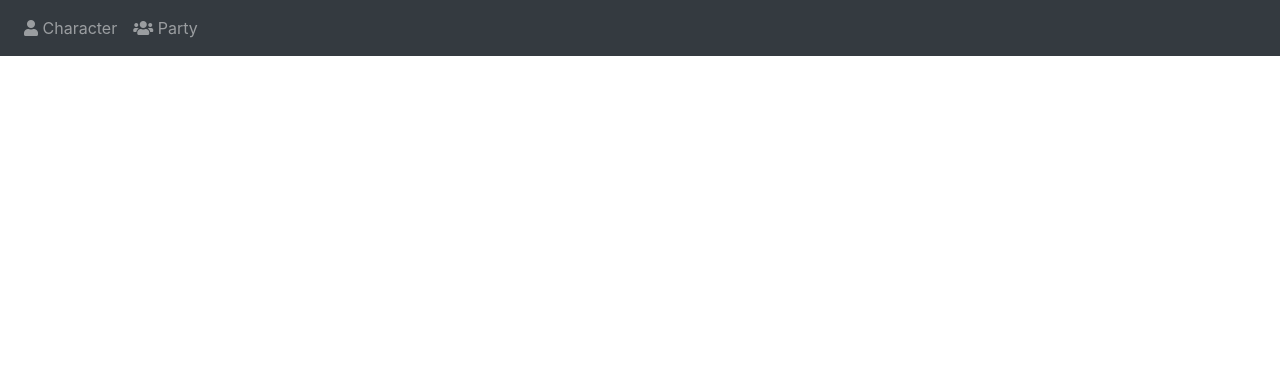
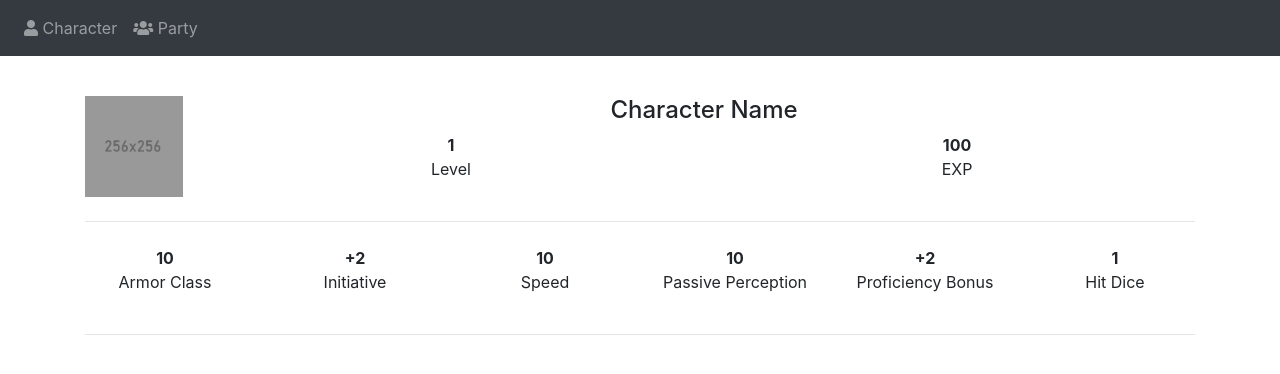
Before and after one commit to segabl/character-manager-dnd, a plain HTML site: page client/index.html in a window 1280 px wide. Drawn offline with Linux system fonts and the light colour scheme.

Commit message:
Add basic layout

```diff
--- a/client/index.html
+++ b/client/index.html
@@ -12,6 +12,7 @@
 
     <script type="text/javascript" src="js/client.js"></script>
 </head>
+
 <body>
 
 <nav class="navbar navbar-expand-lg fixed-top navbar-dark bg-dark">
@@ -24,6 +25,64 @@
     </div>
 </nav>
 
+&nbsp;<br>&nbsp;<br>&nbsp;<br>
+
+<!-- character container -->
+<div class="container">
+    <!-- portrait, name, level and exp -->
+    <div class="row my-4">
+        <img class="col-auto" src="img/placeholder.png" alt="Character Portrait" style="max-width:128px">
+        <div class="col">
+            <div class="row text-center">
+                <h4 class="col">Character Name</h4>
+            </div>
+            <div class="row text-center">
+                <div class="col">
+                    <strong>1</strong>
+                    <p>Level</p>
+                </div>
+                <div class="col">
+                    <strong>100</strong>
+                    <p>EXP</p>
+                </div>
+            </div>
+        </div>
+    </div>
+    <hr>
+    <!-- stats -->
+    <div class="row my-4 text-center">
+        <div class="col">
+            <strong>10</strong>
+            <p>Armor&nbsp;Class</p>
+        </div>
+        <div class="col ">
+            <strong>+2</strong>
+            <p>Initiative</p>
+        </div>
+        <div class="col">
+            <strong>10</strong>
+            <p>Speed</p>
+        </div>
+        <div class="col">
+            <strong>10</strong>
+            <p>Passive&nbsp;Perception</p>
+        </div>
+        <div class="col">
+            <strong>+2</strong>
+            <p>Proficiency&nbsp;Bonus</p>
+        </div>
+        <div class="col">
+            <strong>1</strong>
+            <p>Hit&nbsp;Dice</p>
+        </div>
+    </div>
+    <hr>
+    <!-- skills -->
+    <!-- ability modifiers -->
+    <!-- saving throws -->
+    <!-- inventory -->
+</div>
+
 <script src="js/bootstrap.min.js"></script>
 <script>
     const server = connectToServer();
```
Also changed, not shown: client/img/placeholder.png (added).
